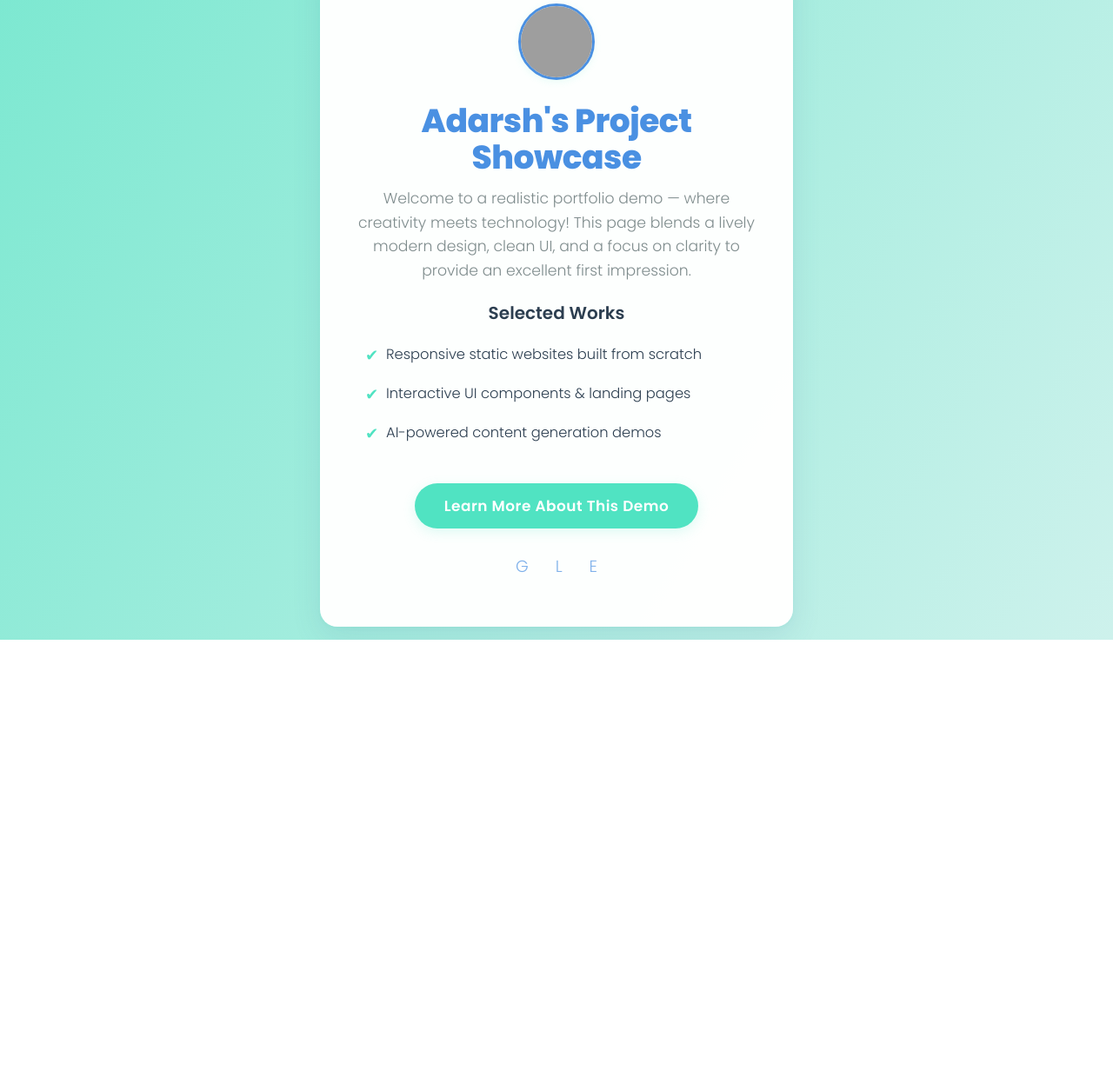
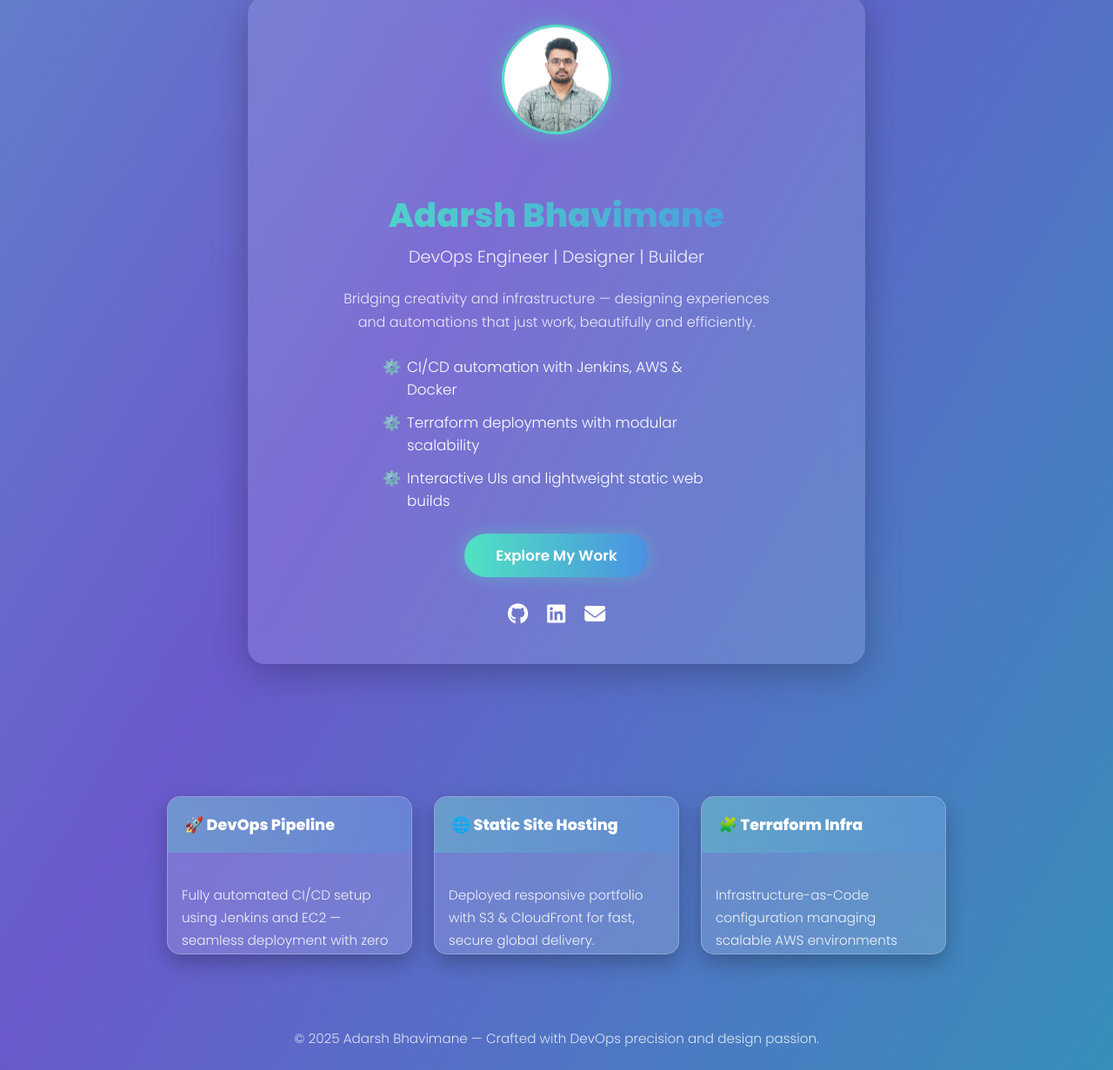
Before and after one commit to bhatadarsh/Static_Website, a plain HTML site: page index.html in a window 1280 px wide. Shown: the part 64-1295 px from the top of the page at 87% size. Before the commit the page ends 800 px from the top, so only its background shows below. Drawn offline with Linux system fonts and the light colour scheme; grey boxes are pictures that could not be loaded.

Commit message:
A nice modification

```diff
--- a/index.html
+++ b/index.html
@@ -3,184 +3,246 @@
 <head>
   <meta charset="UTF-8" />
   <meta name="viewport" content="width=device-width, initial-scale=1.0" />
-  <title>Adarsh Portfolio — Modern Static Site</title>
+  <title>Adarsh Bhavimane — DevOps & Design</title>
   <link href="https://fonts.googleapis.com/css2?family=Poppins:wght@300;600;800&display=swap" rel="stylesheet">
+  <script src="https://kit.fontawesome.com/a076d05399.js" crossorigin="anonymous"></script>
   <style>
-    /* 🎨 Modern Animated Background */
     body {
+      margin: 0;
       font-family: 'Poppins', sans-serif;
-      margin: 0;
+      background: linear-gradient(120deg, #4A90E2, #50E3C2, #6A5ACD, #00C9A7);
+      background-size: 400% 400%;
+      animation: gradientShift 15s ease infinite;
+      color: #fff;
+      overflow-x: hidden;
+      scroll-behavior: smooth;
+    }
+    @keyframes gradientShift {
+      0%,100% { background-position: 0% 50%; }
+      50% { background-position: 100% 50%; }
+    }
+
+    main {
+      display: flex;
+      flex-direction: column;
+      align-items: center;
+      text-align: center;
+      padding: 60px 20px;
+      min-height: 100vh;
+    }
+
+    .container {
+      background: rgba(255, 255, 255, 0.12);
+      backdrop-filter: blur(15px);
+      border-radius: 20px;
+      padding: 40px 30px;
+      max-width: 650px;
+      width: 100%;
+      box-shadow: 0 10px 40px rgba(0, 0, 0, 0.25);
+      transition: all 0.3s ease;
+    }
+
+    .avatar {
+      width: 120px;
+      height: 120px;
+      border-radius: 50%;
+      border: 3px solid #50E3C2;
+      object-fit: cover;
+      box-shadow: 0 0 25px rgba(80, 227, 194, 0.4);
+      margin-bottom: 1.5rem;
+      animation: float 3.5s ease-in-out infinite;
+    }
+
+    @keyframes float {
+      0%, 100% { transform: translateY(0); }
+      50% { transform: translateY(-8px); }
+    }
+
+    h1 {
+      font-size: 2.4rem;
+      font-weight: 800;
+      background: linear-gradient(90deg, #50E3C2, #4A90E2);
+      -webkit-background-clip: text;
+      -webkit-text-fill-color: transparent;
+      margin-bottom: 0.3rem;
+    }
+
+    h2 {
+      font-weight: 500;
+      font-size: 1.2rem;
+      opacity: 0.9;
+      margin-top: 0;
+    }
+
+    p {
+      font-weight: 300;
+      color: rgba(255,255,255,0.85);
+      line-height: 1.7;
+      margin: 20px auto;
+      max-width: 500px;
+    }
+
+    ul.project-list {
+      list-style: none;
       padding: 0;
-      min-height: 100vh;
+      margin: 25px 0;
+      text-align: left;
+      max-width: 400px;
+      margin-left: auto;
+      margin-right: auto;
+    }
+
+    ul.project-list li {
+      margin: 12px 0;
+      padding-left: 28px;
+      position: relative;
+      font-size: 1.05rem;
+    }
+
+    ul.project-list li:before {
+      content: "⚙️";
+      position: absolute;
+      left: 0;
+    }
+
+    .btn {
+      background: linear-gradient(90deg, #50E3C2, #4A90E2);
+      color: #fff;
+      padding: 12px 36px;
+      border-radius: 999px;
+      border: none;
+      cursor: pointer;
+      font-size: 1.05rem;
+      font-weight: 600;
+      transition: transform 0.25s, box-shadow 0.25s;
+      box-shadow: 0 0 18px rgba(80, 227, 194, 0.4);
+      text-decoration: none;
+      display: inline-block;
+    }
+
+    .btn:hover {
+      transform: translateY(-3px) scale(1.04);
+      box-shadow: 0 0 40px rgba(80, 227, 194, 0.7);
+    }
+
+    .social {
+      margin-top: 25px;
       display: flex;
       justify-content: center;
-      align-items: center;
-      box-sizing: border-box;
-      /* Animated gradient background for depth */
-      background: linear-gradient(120deg, #4A90E2, #50E3C2, #f4f6f9);
-      background-size: 400% 400%;
-      animation: gradientMove 13s ease infinite;
-      transition: background 0.3s;
-    }
-    @keyframes gradientMove {
-      0%,100% {background-position: 0% 50%;}
-      50% {background-position: 100% 50%;}
+      gap: 22px;
     }
 
-    /* 🖼 Container with subtle elevation and animation */
-    .container {
-      background: rgba(255, 255, 255, 0.98);
-      padding: 48px 32px;
-      border-radius: 20px;
-      box-shadow: 0 12px 35px 0 rgba(50, 90, 150, 0.11), 0 1.5px 4px 0 rgba(80, 227, 194, 0.09);
-      text-align: center;
-      max-width: 480px;
-      width: 94%;
-      border-top: 5px solid #4A90E2;
-      position: relative;
-      transition: box-shadow 0.22s;
-    }
-    .container:focus-within, .container:hover {
-      box-shadow: 0 14px 47px 0 rgba(50, 90, 150, 0.19), 0 2px 8px 0 rgba(80, 227, 194, 0.14);
+    .social a {
+      color: #fff;
+      font-size: 1.5rem;
+      transition: transform 0.3s ease, color 0.3s ease;
     }
 
-    /* 👤 Profile avatar */
-    .avatar {
-      width: 82px;
-      height: 82px;
-      border-radius: 50%;
-      margin-bottom: 1.3rem;
-      box-shadow: 0 2px 8px rgba(80, 227, 194, 0.12);
-      border: 3px solid #4A90E2;
-      object-fit: cover;
-      background: #f4f6f9;
-      transition: border 0.23s;
-    }
-    .container:hover .avatar, .container:focus-within .avatar {
-      border-color: #50E3C2;
+    .social a:hover {
+      color: #50E3C2;
+      transform: scale(1.25);
+      text-shadow: 0 0 10px #50E3C2;
     }
 
-    /* ✏️ Typography */
-    h1 {
-      font-size: 2.35rem;
-      font-weight: 800;
-      color: #4A90E2;
-      margin: 0;
-      letter-spacing: -0.5px;
-      line-height: 1.1;
-    }
-    h2 {
-      font-size: 1.25rem;
-      font-weight: 600;
-      margin: 20px 0 10px;
-      color: #2c3e50;
-    }
-    p {
-      font-size: 1.08rem;
-      font-weight: 300;
-      color: #7f8c8d;
-      margin-top: 0.8rem;
-      line-height: 1.6;
-      margin-bottom: 18px;
+    section.gallery {
+      display: flex;
+      justify-content: center;
+      flex-wrap: wrap;
+      gap: 25px;
+      padding: 60px 20px;
     }
 
-    /* ⭐ Feature list */
-    .project-list {
-      text-align: left;
-      padding: 0;
-      margin: 0 0 18px 0;
-      list-style: none;
-    }
-    .project-list li {
-      padding: 10px 0 10px 44px;
-      position: relative;
-      font-size: 1.02rem;
-      color: #2c3e50;
-      font-weight: 400;
-    }
-    .project-list li:before {
-      content: '✔';
-      position: absolute;
-      left: 20px;
-      top: 50%;
-      color: #50E3C2;
-      font-size: 1.12em;
-      transform: translateY(-50%);
+    .card {
+      width: 280px;
+      height: 180px;
+      border-radius: 15px;
+      background: rgba(255,255,255,0.15);
+      border: 1px solid rgba(255,255,255,0.25);
+      box-shadow: 0 10px 25px rgba(0,0,0,0.25);
+      transition: transform 0.3s ease, box-shadow 0.3s ease;
+      backdrop-filter: blur(12px);
+      overflow: hidden;
+      cursor: pointer;
     }
 
-    /* 🌟 Modern button with ripple effect */
-    .btn {
-      display: inline-block;
-      margin-top: 18px;
-      padding: 13px 34px;
-      font-size: 1.06rem;
-      font-weight: 600;
-      letter-spacing: 0.03em;
-      color: #fff;
-      background-color: #50E3C2;
-      border-radius: 999px;
-      border: none;
-      outline: none;
-      box-shadow: 0 4px 14px rgba(80, 227, 194, 0.18);
-      cursor: pointer;
-      text-decoration: none;
-      transition: background 0.23s, color 0.18s, transform 0.17s;
-      position: relative;
-    }
-    .btn:focus, .btn:hover {
-      background-color: #4ADBC6;
-      color: #263238;
-      transform: translateY(-2px) scale(1.025);
+    .card:hover {
+      transform: translateY(-6px) scale(1.03);
+      box-shadow: 0 20px 45px rgba(80, 227, 194, 0.4);
     }
 
-    /* 🔗 Social links row */
-    .social {
-      display: flex;
-      justify-content: center;
-      gap: 17px;
-      margin: 22px 0 0;
+    .card h3 {
+      margin: 0;
+      font-size: 1.1rem;
+      color: #fff;
+      padding: 1.2rem;
+      background: linear-gradient(90deg, rgba(80,227,194,0.3), rgba(74,144,226,0.3));
     }
-    .social a {
-      color: #4A90E2;
-      opacity: 0.7;
-      font-size: 1.18rem;
-      border-radius: 50%;
-      padding: 7px;
-      transition: opacity 0.19s, background 0.23s;
-      background: none;
-      text-decoration: none;
+
+    .card p {
+      font-size: 0.95rem;
+      padding: 1rem;
+      color: rgba(255,255,255,0.9);
     }
-    .social a:focus, .social a:hover {
-      background: #e8f7fa;
-      opacity: 1;
-      outline: 2px solid #50E3C2;
+
+    footer {
+      text-align: center;
+      padding: 25px;
+      font-size: 0.95rem;
+      color: rgba(255,255,255,0.8);
     }
-    @media (max-width: 600px) {
-      .container { padding: 20px 5vw; }
-      h1 { font-size: 1.49rem; }
-      .avatar { width: 55px; height: 55px; }
+
+    @media (max-width: 700px) {
+      h1 { font-size: 1.9rem; }
+      .avatar { width: 95px; height: 95px; }
+      .card { width: 100%; }
     }
   </style>
 </head>
 <body>
-  <main class="container" tabindex="0">
-    <img src="https://randomuser.me/api/portraits/men/32.jpg" alt="Adarsh's Avatar" class="avatar" loading="lazy" />
-    <h1>Adarsh's Project Showcase</h1>
-    <p>
-      Welcome to a realistic portfolio demo — where creativity meets technology! This page blends a lively modern design, clean UI, and a focus on clarity to provide an excellent first impression.
-    </p>
-    <h2>Selected Works</h2>
-    <ul class="project-list">
-      <li>Responsive static websites built from scratch</li>
-      <li>Interactive UI components & landing pages</li>
-      <li>AI-powered content generation demos</li>
-    </ul>
-    <a href="#" class="btn" aria-label="Read more about Adarsh's projects">Learn More About This Demo</a>
-    <nav class="social" aria-label="Social Links">
-      <a href="https://github.com/" target="_blank" aria-label="Github" rel="noopener">G</a>
-      <a href="https://linkedin.com/" target="_blank" aria-label="LinkedIn" rel="noopener">L</a>
-      <a href="mailto:bhatadarsh11@gmail.com" aria-label="Email">E</a>
-    </nav>
+
+  <main>
+    <div class="container">
+      <img src="Adarsh Bhavimane_4AL21CG004.jpg" alt="Adarsh Bhavimane" class="avatar" />
+      <h1>Adarsh Bhavimane</h1>
+      <h2>DevOps Engineer | Designer | Builder</h2>
+      <p>
+        Bridging creativity and infrastructure — designing experiences and automations that just work, beautifully and efficiently.
+      </p>
+
+      <ul class="project-list">
+        <li>CI/CD automation with Jenkins, AWS & Docker</li>
+        <li>Terraform deployments with modular scalability</li>
+        <li>Interactive UIs and lightweight static web builds</li>
+      </ul>
+
+      <a href="https://github.com/bhatadarsh" target="_blank" class="btn">Explore My Work</a>
+
+      <div class="social">
+        <a href="https://github.com/bhatadarsh" target="_blank"><i class="fab fa-github"></i></a>
+        <a href="https://www.linkedin.com/in/adarshbhavimane" target="_blank"><i class="fab fa-linkedin"></i></a>
+        <a href="mailto:bhatadarsh11@gmail.com"><i class="fas fa-envelope"></i></a>
+      </div>
+    </div>
   </main>
+
+  <section class="gallery">
+    <div class="card">
+      <h3>🚀 DevOps Pipeline</h3>
+      <p>Fully automated CI/CD setup using Jenkins and EC2 — seamless deployment with zero downtime.</p>
+    </div>
+    <div class="card">
+      <h3>🌐 Static Site Hosting</h3>
+      <p>Deployed responsive portfolio with S3 & CloudFront for fast, secure global delivery.</p>
+    </div>
+    <div class="card">
+      <h3>🧩 Terraform Infra</h3>
+      <p>Infrastructure-as-Code configuration managing scalable AWS environments effortlessly.</p>
+    </div>
+  </section>
+
+  <footer>
+    © 2025 Adarsh Bhavimane — Crafted with DevOps precision and design passion.
+  </footer>
+
 </body>
 </html>
```
Also changed, not shown: Adarsh Bhavimane_4AL21CG004.jpg (added).
